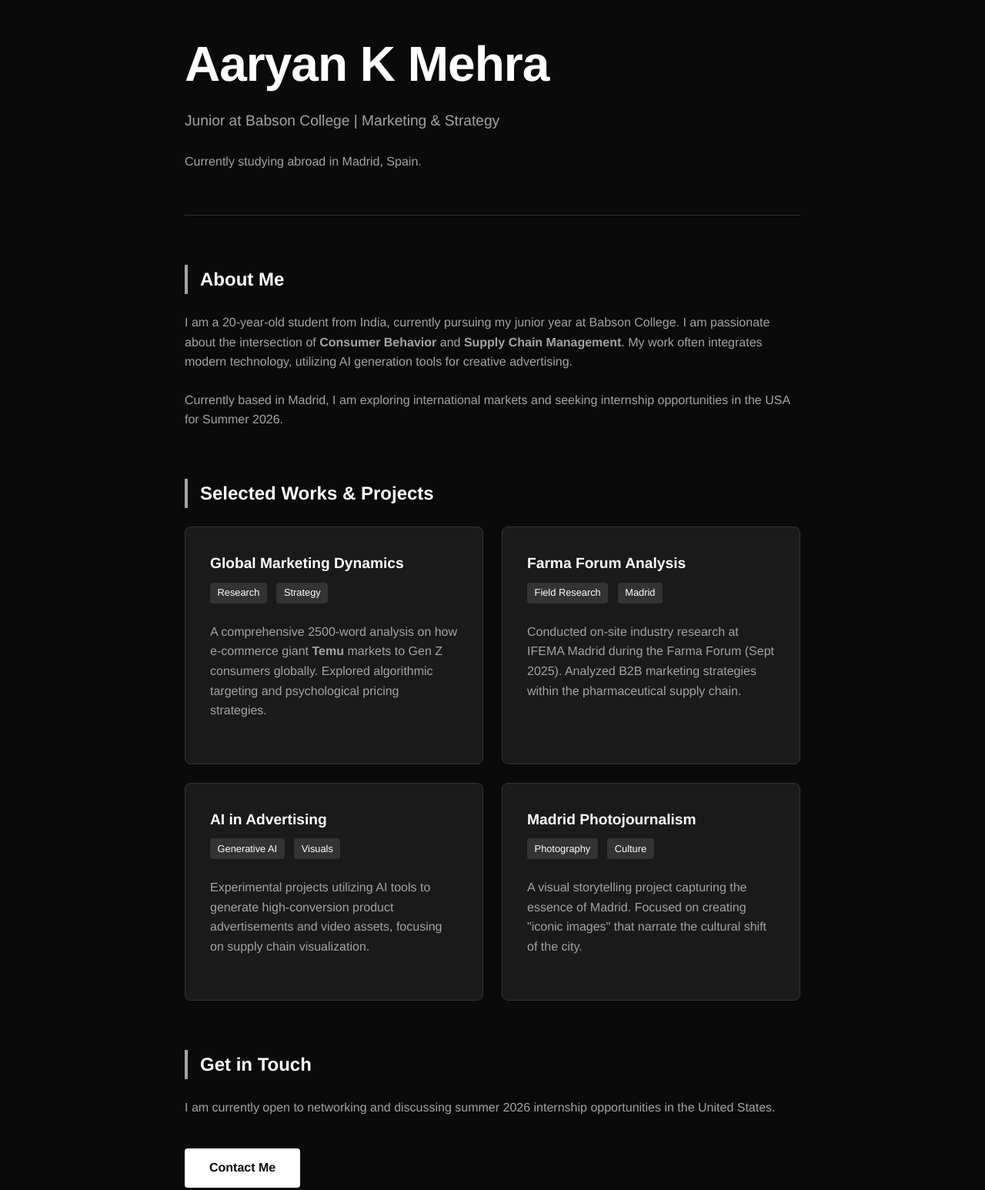
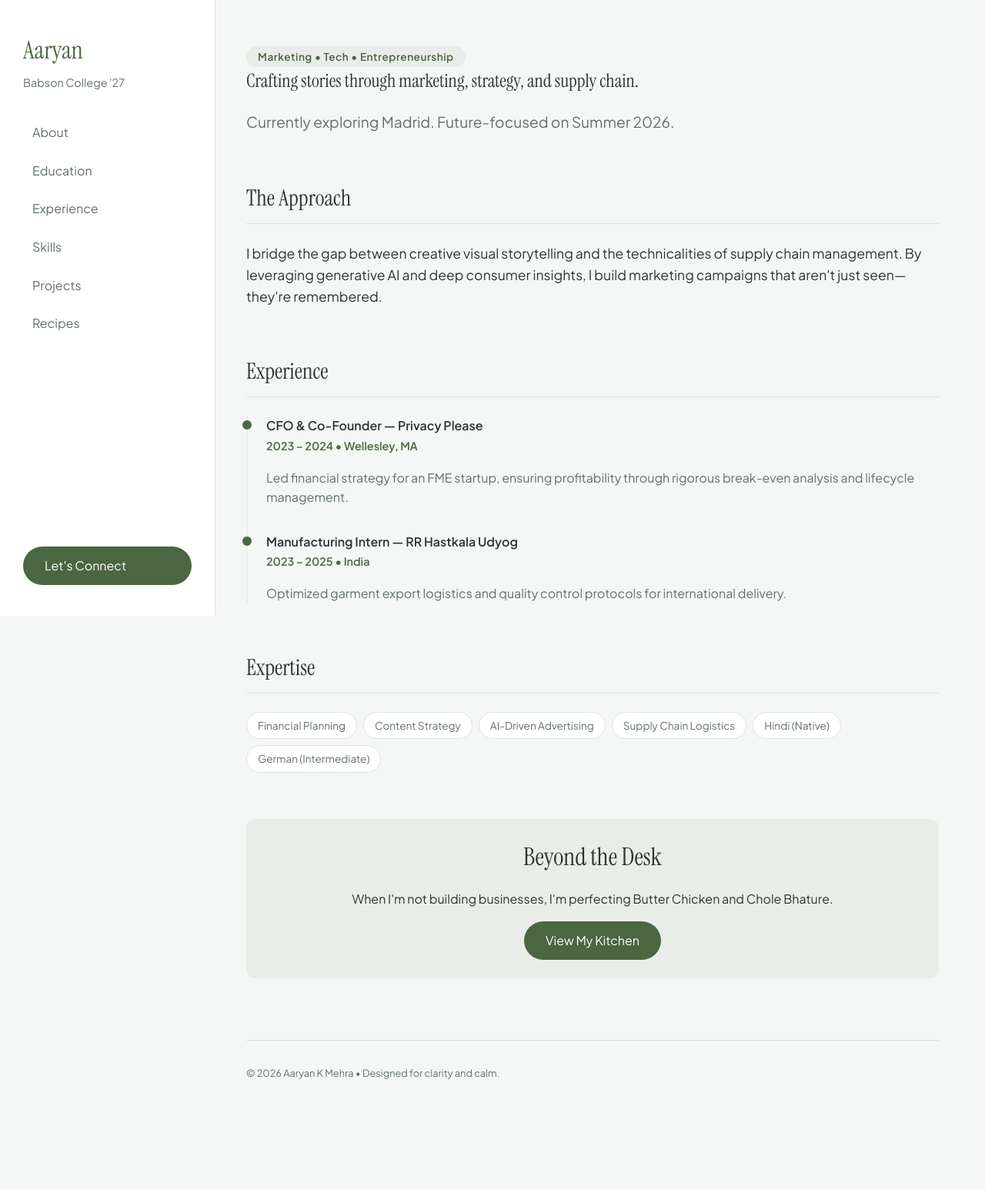
Before and after one commit to AaryanKMehra/oim3690, a plain HTML site: page html files/index.html in a window 1280 px wide. Shown: the top 1546 px of the page at 77% size. After the commit the page ends 1478 px from the top, so only its background shows below. Drawn offline with Linux system fonts and the light colour scheme.

Commit message:
Update index.html

```diff
--- a/html files/index.html
+++ b/html files/index.html
@@ -4,221 +4,223 @@
     <meta charset="UTF-8">
     <meta name="viewport" content="width=device-width, initial-scale=1.0">
     <title>Aaryan K Mehra | Portfolio</title>
+    <meta name="description" content="Portfolio of Aaryan K Mehra — Babson College student focusing on marketing, entrepreneurship, and supply chain.">
+    <link rel="preconnect" href="https://fonts.googleapis.com">
+    <link rel="preconnect" href="https://fonts.gstatic.com" crossorigin>
+    <link href="https://fonts.googleapis.com/css2?family=Plus+Jakarta+Sans:wght@300;400;600&family=Instrument+Serif&display=swap" rel="stylesheet">
+
     <style>
-        /* AESTHETIC & THEME SETUP */
         :root {
-            --bg-color: #0a0a0a;       /* Almost black */
-            --card-bg: #1a1a1a;        /* Dark Grey */
-            --text-primary: #ffffff;   /* White */
-            --text-secondary: #a3a3a3; /* Light Grey */
-            --accent: #333333;         /* Medium Grey border */
+            /* Unique Calming Palette: Sage & Slate */
+            --bg: #f4f7f5;
+            --text: #2d3436;
+            --muted: #636e72;
+            --accent: #4a6741; /* Sage Green */
+            --accent-light: #e8eee7;
+            --card: #ffffff;
+            --border: #dee2e6;
+            --radius: 12px;
+            --transition: all 0.3s ease;
         }
 
-        * {
-            box-sizing: border-box;
+        * { box-sizing: border-box; }
+
+        body {
             margin: 0;
-            padding: 0;
+            font-family: 'Plus Jakarta Sans', sans-serif;
+            color: var(--text);
+            background-color: var(--bg);
+            line-height: 1.6;
+            display: flex;
+            min-height: 100vh;
         }
 
-        body {
-            font-family: 'Helvetica Neue', Helvetica, Arial, sans-serif;
-            background-color: var(--bg-color);
-            color: var(--text-primary);
-            line-height: 1.6;
-            padding: 2rem;
+        /* Typography */
+        h1, h2, h3, .serif {
+            font-family: 'Instrument Serif', serif;
+            font-weight: 400;
+            margin: 0;
         }
 
-        /* LAYOUT CONTAINERS */
-        .container {
-            max-width: 800px;
-            margin: 0 auto;
+        /* Sidebar Navigation */
+        aside {
+            width: 280px;
+            background: var(--card);
+            padding: 40px 30px;
+            border-right: 1px solid var(--border);
+            position: fixed;
+            inset: 0 auto 0 0;
+            display: flex;
+            flex-direction: column;
+            justify-content: space-between;
         }
 
-        header {
-            margin-bottom: 4rem;
-            border-bottom: 1px solid var(--accent);
-            padding-bottom: 2rem;
+        .brand h1 { font-size: 2rem; color: var(--accent); }
+        .brand p { font-size: 0.9rem; color: var(--muted); margin-top: 5px; }
+
+        nav ul { list-style: none; padding: 0; margin-top: 2rem; }
+        nav li { margin-bottom: 8px; }
+        nav a {
+            text-decoration: none;
+            color: var(--muted);
+            font-weight: 500;
+            display: block;
+            padding: 8px 12px;
+            border-radius: 8px;
+            transition: var(--transition);
+        }
+        nav a:hover { background: var(--accent-light); color: var(--accent); }
+
+        /* Main Content */
+        main { margin-left: 280px; flex: 1; padding: 60px 40px; }
+        .container { max-width: 900px; }
+
+        header { margin-bottom: 60px; }
+        .hero h2 { font-size: 3.5rem; line-height: 1.1; margin-bottom: 20px; }
+        .role {
+            color: var(--accent);
+            background: var(--accent-light);
+            padding: 5px 15px;
+            border-radius: 20px;
+            font-size: 0.85rem;
+            font-weight: 600;
+            letter-spacing: 0.5px;
         }
 
-        /* TYPOGRAPHY */
-        h1 {
-            font-size: 3rem;
-            font-weight: 700;
-            letter-spacing: -1px;
-            margin-bottom: 0.5rem;
+        /* Grid & Cards */
+        .section-title { font-size: 1.8rem; margin-bottom: 24px; border-bottom: 1px solid var(--border); padding-bottom: 10px; }
+        .grid { display: grid; grid-template-columns: repeat(2, 1fr); gap: 24px; }
+
+        .card {
+            background: var(--card);
+            border: 1px solid var(--border);
+            padding: 24px;
+            border-radius: var(--radius);
+            transition: var(--transition);
+        }
+        .card:hover { transform: translateY(-4px); border-color: var(--accent); box-shadow: 0 10px 30px rgba(0,0,0,0.05); }
+
+        /* Timeline */
+        .timeline { border-left: 2px solid var(--accent-light); padding-left: 24px; }
+        .timeline-item { position: relative; margin-bottom: 32px; }
+        .timeline-item::before {
+            content: '';
+            position: absolute;
+            left: -31px;
+            top: 6px;
+            width: 12px;
+            height: 12px;
+            background: var(--accent);
+            border-radius: 50%;
         }
 
-        h2 {
-            font-size: 1.5rem;
-            margin-bottom: 1.5rem;
-            color: var(--text-primary);
-            border-left: 4px solid var(--text-secondary);
-            padding-left: 1rem;
+        /* Badges */
+        .badges { display: flex; flex-wrap: wrap; gap: 8px; }
+        .badge {
+            background: #fff;
+            border: 1px solid var(--border);
+            padding: 6px 14px;
+            border-radius: 30px;
+            font-size: 0.85rem;
+            color: var(--muted);
         }
 
-        h3 {
-            font-size: 1.2rem;
-            margin-bottom: 0.5rem;
-        }
-
-        p {
-            color: var(--text-secondary);
-            margin-bottom: 1.5rem;
-        }
-
-        /* SECTIONS */
-        .section {
-            margin-bottom: 4rem;
-        }
-
-        /* PROJECT CARDS */
-        .project-grid {
-            display: grid;
-            grid-template-columns: 1fr;
-            gap: 1.5rem;
-        }
-
-        .project-card {
-            background-color: var(--card-bg);
-            padding: 2rem;
-            border: 1px solid var(--accent);
-            border-radius: 8px;
-            transition: transform 0.2s ease;
-        }
-
-        .project-card:hover {
-            transform: translateY(-5px);
-            border-color: var(--text-secondary);
-        }
-
-        .tag {
-            display: inline-block;
-            background-color: var(--accent);
-            color: var(--text-primary);
-            padding: 0.2rem 0.6rem;
-            border-radius: 4px;
-            font-size: 0.8rem;
-            margin-right: 0.5rem;
-            margin-bottom: 0.5rem;
-        }
-
-        /* CONTACT BUTTON */
+        /* Buttons */
         .btn {
             display: inline-block;
-            background-color: var(--text-primary);
-            color: var(--bg-color);
-            padding: 0.8rem 2rem;
+            background: var(--accent);
+            color: #fff;
+            padding: 12px 28px;
+            border-radius: 30px;
             text-decoration: none;
-            font-weight: bold;
-            border-radius: 4px;
-            margin-top: 1rem;
+            font-weight: 500;
+            transition: var(--transition);
         }
+        .btn:hover { opacity: 0.9; transform: scale(1.02); }
 
-        .btn:hover {
-            background-color: var(--text-secondary);
-        }
-
-        /* RESPONSIVE */
-        @media (min-width: 768px) {
-            .project-grid {
-                grid-template-columns: 1fr 1fr;
-            }
-            h1 {
-                font-size: 4rem;
-            }
+        /* Responsive */
+        @media (max-width: 900px) {
+            aside { width: 100%; position: relative; border-right: none; border-bottom: 1px solid var(--border); }
+            main { margin-left: 0; padding: 40px 20px; }
+            .grid { grid-template-columns: 1fr; }
+            .hero h2 { font-size: 2.5rem; }
         }
     </style>
 </head>
 <body>
 
+    <aside>
+        <div class="top-nav">
+            <div class="brand">
+                <h1>Aaryan</h1>
+                <p>Babson College '27</p>
+            </div>
+            <nav aria-label="Main Navigation">
+                <ul>
+                    <li><a href="about-me.html">About</a></li>
+                    <li><a href="#education">Education</a></li>
+                    <li><a href="#experience">Experience</a></li>
+                    <li><a href="#skills">Skills</a></li>
+                    <li><a href="#projects">Projects</a></li>
+                    <li><a href="#recipes">Recipes</a></li>
+                </ul>
+            </nav>
+        </div>
+        <a class="btn" href="mailto:your-email@babson.edu">Let's Connect</a>
+    </aside>
+
+    <main id="main">
         <div class="container">
             <header>
-            <h1>Aaryan K Mehra</h1>
-            <p style="font-size: 1.2rem;">Junior at Babson College | Marketing & Strategy</p>
-            <p>Currently studying abroad in Madrid, Spain.</p>
+                <span class="role">Marketing • Tech • Entrepreneurship</span>
+                <h2 class="serif">Crafting stories through marketing, strategy, and supply chain.</h2>
+                <p style="font-size: 1.2rem; color: var(--muted);">Currently exploring Madrid. Future-focused on Summer 2026.</p>
             </header>
 
-        <div class="section">
-            <h2>About Me</h2>
-            <p>
-                I am a 20-year-old student from India, currently pursuing my junior year at Babson College.
-                I am passionate about the intersection of <strong>Consumer Behavior</strong> and <strong>Supply Chain Management</strong>.
-                My work often integrates modern technology, utilizing AI generation tools for creative advertising.
-            </p>
-            <p>
-                Currently based in Madrid, I am exploring international markets and seeking internship opportunities in the USA for Summer 2026.
-            </p>
+            <section id="about" style="margin-bottom: 60px;">
+                <h3 class="section-title">The Approach</h3>
+                <p style="font-size: 1.1rem;">I bridge the gap between creative visual storytelling and the technicalities of supply chain management. By leveraging generative AI and deep consumer insights, I build marketing campaigns that aren't just seen—they're remembered.</p>
+            </section>
+
+            <section id="experience" style="margin-bottom: 60px;">
+                <h3 class="section-title">Experience</h3>
+                <div class="timeline">
+                    <div class="timeline-item">
+                        <h4 style="margin:0">CFO & Co-Founder — Privacy Please</h4>
+                        <span style="color:var(--accent); font-size: 0.9rem; font-weight:600;">2023 – 2024 • Wellesley, MA</span>
+                        <p style="color:var(--muted)">Led financial strategy for an FME startup, ensuring profitability through rigorous break-even analysis and lifecycle management.</p>
                     </div>
-
-        <div class="section">
-            <h2>Selected Works & Projects</h2>
-            <div class="project-grid">
-
-                <div class="project-card">
-                    <h3>Global Marketing Dynamics</h3>
-                    <div style="margin-bottom: 1rem;">
-                        <span class="tag">Research</span>
-                        <span class="tag">Strategy</span>
-                    </div>
-                    <p>
-                        A comprehensive 2500-word analysis on how e-commerce giant <strong>Temu</strong> markets to Gen Z consumers globally.
-                        Explored algorithmic targeting and psychological pricing strategies.
-                    </p>
-                </div>
-
-                <div class="project-card">
-                    <h3>Farma Forum Analysis</h3>
-                    <div style="margin-bottom: 1rem;">
-                        <span class="tag">Field Research</span>
-                        <span class="tag">Madrid</span>
-                    </div>
-                    <p>
-                        Conducted on-site industry research at IFEMA Madrid during the Farma Forum (Sept 2025).
-                        Analyzed B2B marketing strategies within the pharmaceutical supply chain.
-                    </p>
-                </div>
-
-                <div class="project-card">
-                    <h3>AI in Advertising</h3>
-                    <div style="margin-bottom: 1rem;">
-                        <span class="tag">Generative AI</span>
-                        <span class="tag">Visuals</span>
-                    </div>
-                    <p>
-                        Experimental projects utilizing AI tools to generate high-conversion product advertisements and video assets, focusing on supply chain visualization.
-                    </p>
-                </div>
-
-                <div class="project-card">
-                    <h3>Madrid Photojournalism</h3>
-                    <div style="margin-bottom: 1rem;">
-                        <span class="tag">Photography</span>
-                        <span class="tag">Culture</span>
-                    </div>
-                    <p>
-                        A visual storytelling project capturing the essence of Madrid.
-                        Focused on creating "iconic images" that narrate the cultural shift of the city.
-                    </p>
-                </div>
-
+                    <div class="timeline-item">
+                        <h4 style="margin:0">Manufacturing Intern — RR Hastkala Udyog</h4>
+                        <span style="color:var(--accent); font-size: 0.9rem; font-weight:600;">2023 – 2025 • India</span>
+                        <p style="color:var(--muted)">Optimized garment export logistics and quality control protocols for international delivery.</p>
                     </div>
                 </div>
+            </section>
 
-        <div class="section">
-            <h2>Get in Touch</h2>
-            <p>
-                I am currently open to networking and discussing summer 2026 internship opportunities in the United States.
-            </p>
-            <a href="mailto:your-email@babson.edu" class="btn">Contact Me</a>
+            <section id="skills" style="margin-bottom: 60px;">
+                <h3 class="section-title">Expertise</h3>
+                <div class="badges">
+                    <span class="badge">Financial Planning</span>
+                    <span class="badge">Content Strategy</span>
+                    <span class="badge">AI-Driven Advertising</span>
+                    <span class="badge">Supply Chain Logistics</span>
+                    <span class="badge">Hindi (Native)</span>
+                    <span class="badge">German (Intermediate)</span>
                 </div>
+            </section>
 
-        <footer>
-            <p style="font-size: 0.8rem; text-align: center; margin-top: 4rem;">
-                © 2026 Aaryan K Mehra. Built with GitHub Pages.
-            </p>
+            <section id="recipes" class="card" style="text-align: center; background: var(--accent-light); border: none;">
+                <h3 class="serif" style="font-size: 2rem;">Beyond the Desk</h3>
+                <p>When I'm not building businesses, I'm perfecting Butter Chicken and Chole Bhature.</p>
+                <a class="btn" href="myfavrecipes.html" style="background: var(--accent);">View My Kitchen</a>
+            </section>
+
+            <footer style="margin-top: 80px; padding-top: 20px; border-top: 1px solid var(--border); color: var(--muted); font-size: 0.8rem;">
+                <p>© 2026 Aaryan K Mehra • Designed for clarity and calm.</p>
             </footer>
-
         </div>
+    </main>
 
 </body>
 </html>
```
Lines whose indentation alone changed are shown as unchanged.
